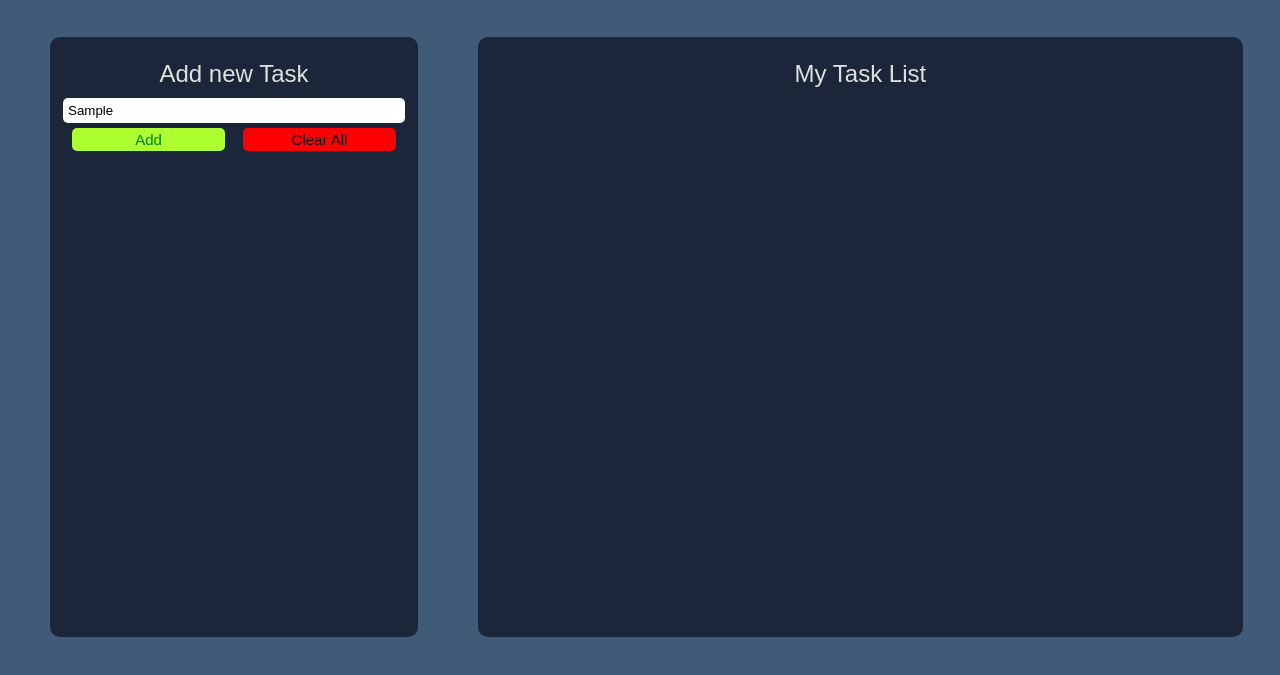
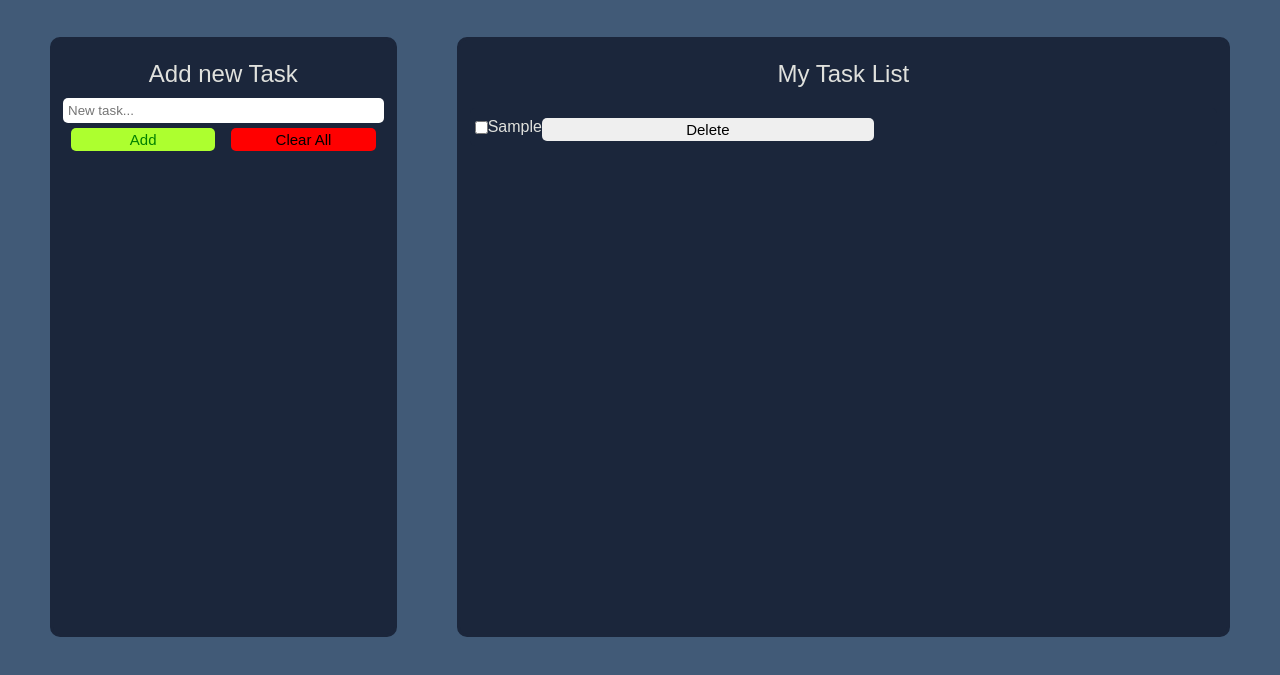
Before and after one commit to SonyMeng/Interactive-to-do-list, a plain HTML site: page index.html in a window 1280 px wide. Both pictures are taken after typing "Sample" into the empty fields and a click on the button "Add". Shown: the part 93-768 px from the top of the page. Drawn offline with Linux system fonts and the light colour scheme.

Commit message:
started js

```diff
--- a/index.html
+++ b/index.html
@@ -10,8 +10,8 @@
     <h1>To do List</h1>
     <div class="container">
       <div class="inputArea">
-        <p id="inputAreaTitle">Add new Task</p>
-        <input class ="inputField" type="text" placeholder="New task..." />
+        <label id="inputAreaTitle" for=""newTask>Add new Task</label>
+        <input id="newTask" class ="inputField" type="text" placeholder="New task..." />
         <div class="inputButtons">
         <button id="addButton">Add</button>
         <button id="clearAllButton">Clear All</button>
@@ -19,6 +19,8 @@
       </div>
       <div class="taskListArea">
         <p id="taskListAreaTitle">My Task List</p>
+        <ol id="myList">
+        </ol>
       </div>
     </div>
     <script src="script.js"></script>
--- a/script.js
+++ b/script.js
@@ -0,0 +1,51 @@
+// Function to add a task
+function addTask() {
+    const taskInput = document.getElementById('newTask');
+    const taskText = taskInput.value.trim();
+
+    if (taskText === '') return; // Don't add empty tasks
+
+    const taskList = document.getElementById('myList');
+    const taskItem = document.createElement('li');
+    taskItem.className = 'task-item'; // Apply the class
+
+    // Create a checkbox to mark the task as complete
+    const checkbox = document.createElement('input');
+    checkbox.type = 'checkbox';
+    checkbox.addEventListener('change', () => {
+      taskItem.style.textDecoration = checkbox.checked ? 'line-through' : 'none';
+    });
+
+    // Create a button to delete the task
+    const deleteButton = document.createElement('button');
+    deleteButton.innerText = 'Delete';
+    deleteButton.addEventListener('click', () => {
+      taskList.removeChild(taskItem);
+    });
+
+    // Append the checkbox, task text, and delete button to the task item
+    taskItem.appendChild(checkbox);
+    taskItem.appendChild(document.createTextNode(` ${taskText} `));
+    taskItem.appendChild(deleteButton);
+
+    // Append the task item to the task list
+    taskList.appendChild(taskItem);
+
+    // Clear the task input
+    taskInput.value = '';
+  }
+
+  // Function to clear all tasks
+  function clearAllTasks() {
+    const taskList = document.getElementById('myList');
+    taskList.innerHTML = '';
+  }
+
+  // Event listeners for the buttons
+  document.getElementById('addButton').addEventListener('click', addTask);
+  document.getElementById('clearAllButton').addEventListener('click', clearAllTasks);
+
+  // Optional: Add an event listener to add a task when pressing Enter
+  document.getElementById('newTask').addEventListener('keyup', (event) => {
+    if (event.key === 'Enter') addTask();
+  });
--- a/styles.css
+++ b/styles.css
@@ -24,7 +24,7 @@ h1 {
 
 .container {
   display: grid;
-  grid-template-columns: 35% 66%;
+  grid-template-columns: 1fr 2fr;
 }
 
 .inputArea ,.taskListArea {
@@ -80,3 +80,40 @@ button{
     border-radius: 5px;
     border: #1C6E8C;
 }
+
+#addButton:hover{
+  background-color: green;
+    color:greenyellow;
+}
+
+#clearAllButton:hover{
+  background-color: orangered;
+  color:white;
+}
+
+#addButton:active,#clearAllButton:active{
+  background-color: #14213d;
+}
+
+.task-item {
+  padding: 5px;
+  border-radius: 5px;
+  background-color: #1b263b;
+  margin: 10px 0;
+  display: flex;
+  align-items: center;
+}
+
+@media (max-width: 600px) {
+  .container {
+    grid-template-columns: 1fr;
+  }
+
+  .inputArea, .taskListArea {
+    margin: 15px;
+  }
+
+  button {
+    width: 90%;
+  }
+}
```
